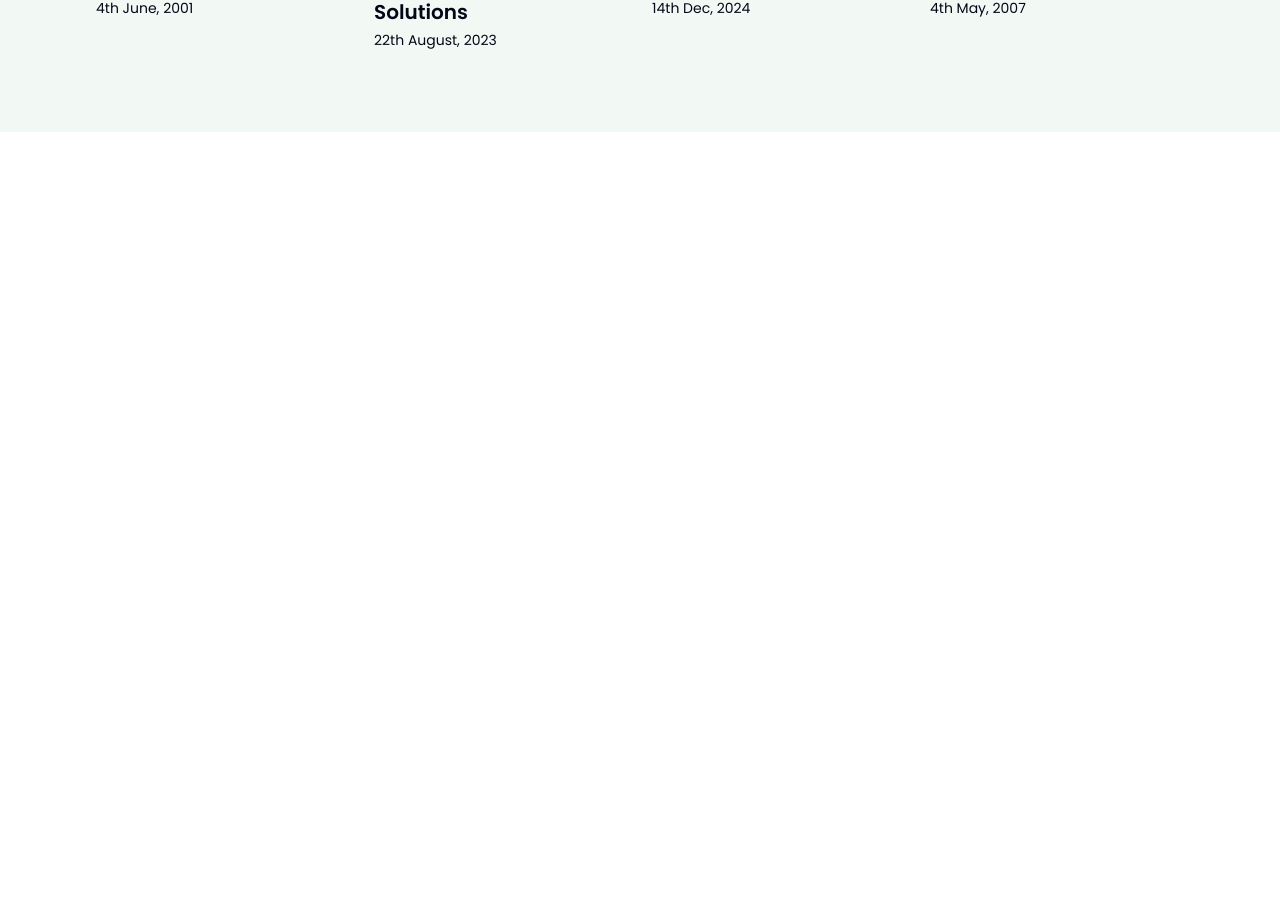
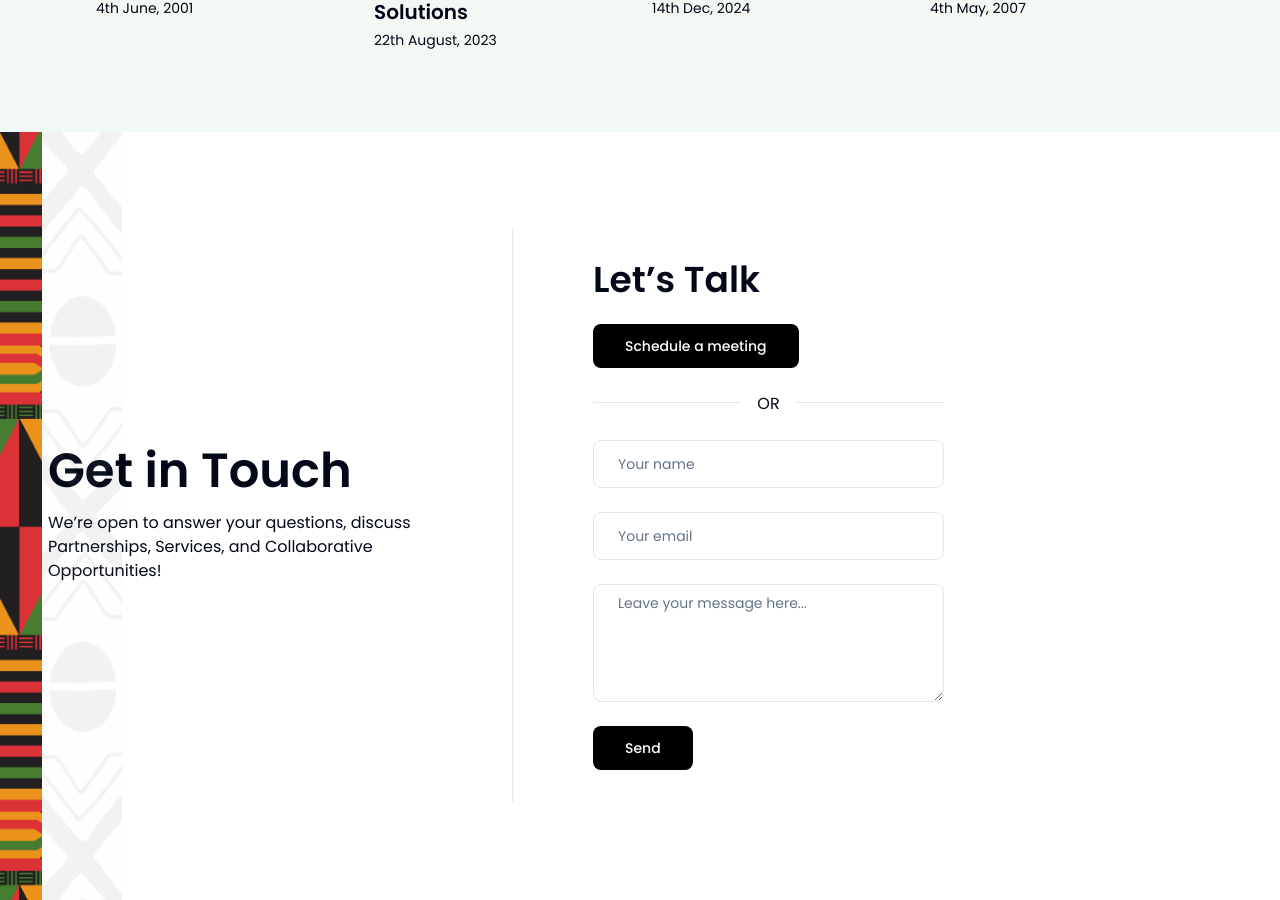
Before and after one commit to innovatehealthafrica/iha-frontend, a Next.js app: page / in a window 1280 px wide. Shown: the part 6214-7114 px from the top of the page. Before the commit the page ends 6346 px from the top, so only its background shows below. Built offline with nearby package versions, Linux system fonts and the light colour scheme.

Commit message:
contact us section done

```diff
--- /dev/null
+++ b/src/app/(landing-page)/components/contact-us-section.tsx
@@ -0,0 +1,71 @@
+import { Button } from "@/ui/button";
+import React from "react";
+
+import colourPrints from "@/assets/images/africa-print.png";
+import greyPrints from "@/assets/images/africa-print-grey.png";
+import Image from "next/image";
+import { Input } from "@/components/ui/input";
+import { Textarea } from "@/components/ui/textarea";
+
+export default function ContactUsSection() {
+  return (
+    <section className="bg-white py-24 relative">
+      <div className="absolute top-0 flex">
+        <Image src={colourPrints} alt="africa prints" className="w-[42px]" />
+        <Image src={greyPrints} alt="africa prints" className="w-20" />
+      </div>
+      <div className="w-full max-w-screen-xl mx-auto flex">
+        <div className="max-w-lg flex flex-col justify-center px-12">
+          <h3 className="font-[600] text-5xl mb-4">Get in Touch</h3>
+          <p>
+            We’re open to answer your questions, discuss Partnerships, Services,
+            and Collaborative Opportunities!
+          </p>
+        </div>
+
+        <div className="border-l px-20 w-full max-w-lg py-8">
+          <h2 className="mb-6 font-[600] text-4xl">Let’s Talk</h2>
+          <Button
+            className="bg-black text-white hover:bg-black/80 hover:text-white rounded-lg"
+            size="lg"
+            variant="secondary"
+          >
+            Schedule a meeting
+          </Button>
+
+          <div className="flex items-center gap-4 py-6">
+            <span className="w-full h-1 border-t"></span>
+            <span>OR</span>
+            <span className="w-full h-1 border-t"></span>
+          </div>
+
+          <form className="">
+            <Input
+              placeholder="Your name"
+              className="h-12 rounded-lg px-6 mb-6"
+            />
+
+            <Input
+              placeholder="Your email"
+              className="h-12 rounded-lg px-6 mb-6"
+            />
+
+            <Textarea
+              placeholder="Leave your message here..."
+              className="rounded-lg px-6 mb-6"
+              rows={5}
+            />
+
+            <Button
+              className="bg-black text-white hover:bg-black/80 hover:text-white rounded-lg"
+              size="lg"
+              variant="secondary"
+            >
+              Send
+            </Button>
+          </form>
+        </div>
+      </div>
+    </section>
+  );
+}
--- a/src/app/(landing-page)/page.tsx
+++ b/src/app/(landing-page)/page.tsx
@@ -8,6 +8,7 @@ import PortfolioSection from "./components/PortfolioSection";
 import connectedImage from "@/assets/images/connected.png";
 import PartnerSection from "./components/partners-section";
 import BlogSection from "./components/blog-section";
+import ContactUsSection from "./components/contact-us-section";
 
 const statistics = [
   { label: "Healthcare solution developed", value: 250 },
@@ -143,6 +144,9 @@ export default function Home() {
 
       {/* News and Highlights */}
       <BlogSection />
+
+      {/* Contact us */}
+      <ContactUsSection />
     </>
   );
 }
--- /dev/null
+++ b/src/components/ui/textarea.tsx
@@ -0,0 +1,24 @@
+import * as React from "react"
+
+import { cn } from "@/lib/utils"
+
+export interface TextareaProps
+  extends React.TextareaHTMLAttributes<HTMLTextAreaElement> {}
+
+const Textarea = React.forwardRef<HTMLTextAreaElement, TextareaProps>(
+  ({ className, ...props }, ref) => {
+    return (
+      <textarea
+        className={cn(
+          "flex min-h-[80px] w-full rounded-md border border-input bg-background px-3 py-2 text-sm ring-offset-background placeholder:text-muted-foreground focus-visible:outline-none focus-visible:ring-2 focus-visible:ring-ring focus-visible:ring-offset-2 disabled:cursor-not-allowed disabled:opacity-50",
+          className
+        )}
+        ref={ref}
+        {...props}
+      />
+    )
+  }
+)
+Textarea.displayName = "Textarea"
+
+export { Textarea }
```
Also changed, not shown: src/assets/images/africa-print-grey.png (added), src/assets/images/africa-print.png (added).
